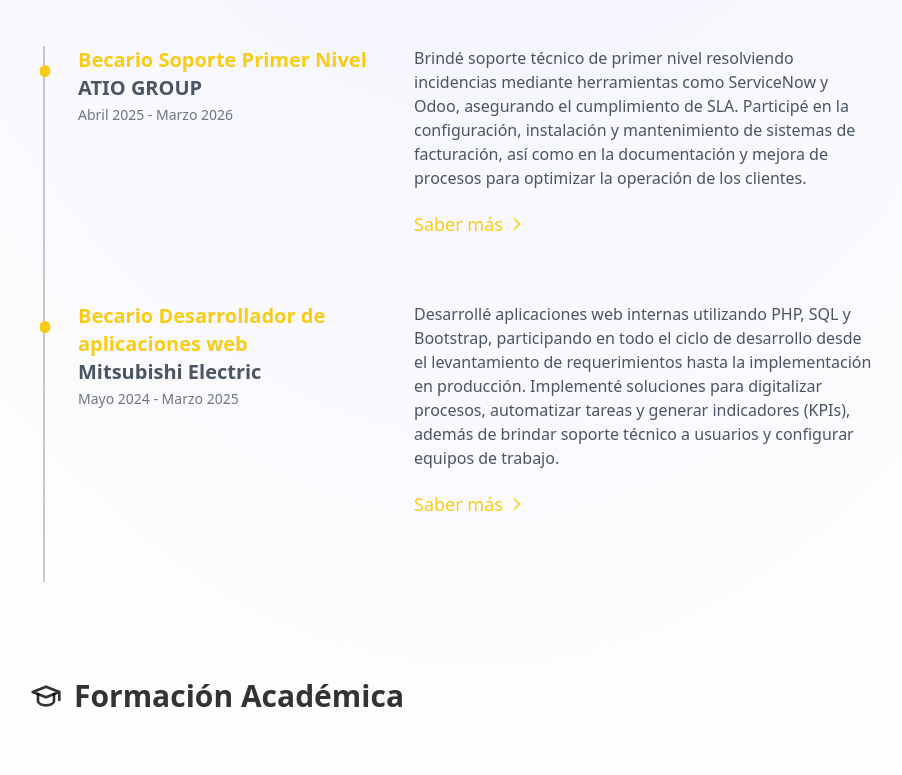
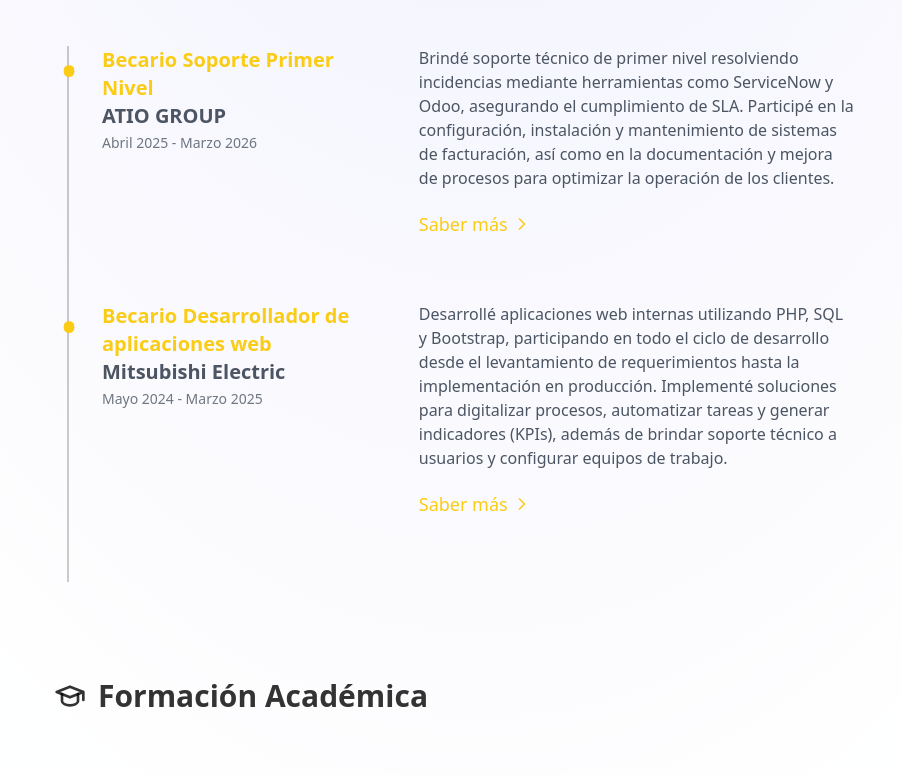
Before and after one commit to RichardSW6/portafolios, an Astro site: page / in a window 1280 px wide. Shown: the part 704-1479 px from the top of the page, without its empty margins (162-1064 px from the left). Built offline with nearby package versions, Linux system fonts and the light colour scheme; Astro itself is replaced by a stand-in of ours.

```diff
--- a/src/components/ExperienceItem.astro
+++ b/src/components/ExperienceItem.astro
@@ -20,7 +20,7 @@
 ---
 
 <div
-  class="relative mx-12 pb-12 grid before:absolute before:left-[-35px] before:block before:h-full before:border-l-2 before:border-black/20 dark:before:border-white/15 before:content-[''] md:grid-cols-5 md:gap-10 md:space-x-4]"
+  class="relative mx-6 md:mx-12 pb-12 grid before:absolute before:left-[-35px] before:block before:h-full before:border-l-2 before:border-black/20 dark:before:border-white/15 before:content-[''] md:grid-cols-5 md:gap-10 md:space-x-4]"
 >
   <div class="relative pb-12 md:col-span-2">
     <div class="sticky top-0">
--- a/src/components/SectionContainer.astro
+++ b/src/components/SectionContainer.astro
@@ -5,7 +5,7 @@
 <section
   id={id}
   data-section={id}
-  class={`section ${className} scroll-m-20 w-full mx-auto container lg:max-w-4xl md:max-w-2xl`}
+  class={`section ${className} scroll-m-20 w-full mx-auto container lg:max-w-4xl md:max-w-2xl px-4 md:px-6`}
 >
   <slot />
 </section>
```
